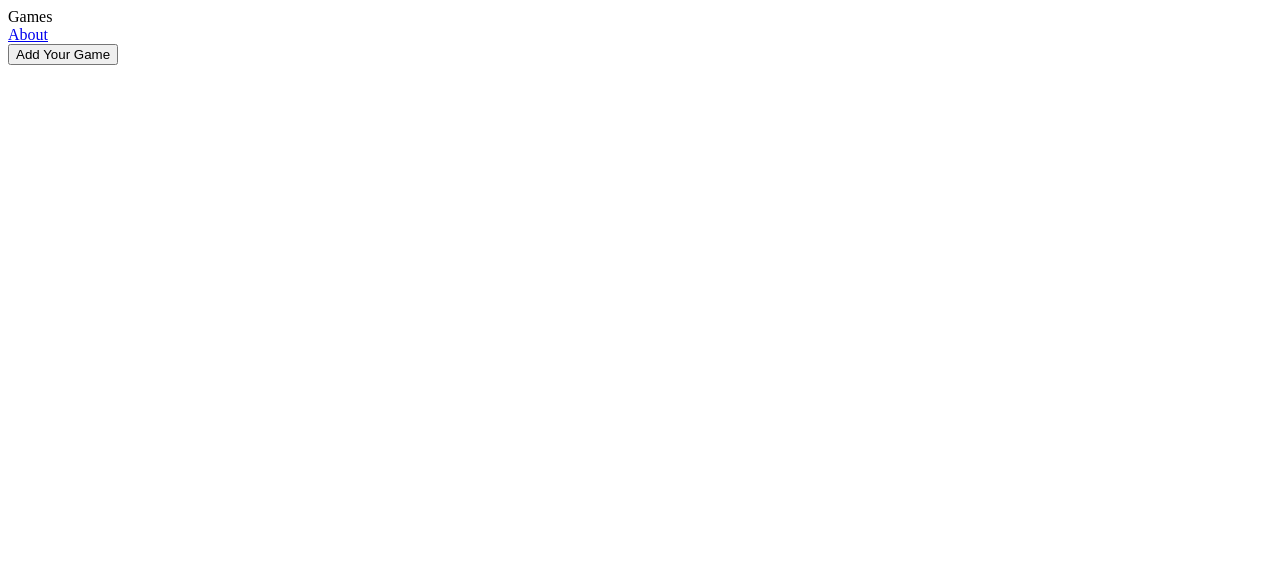
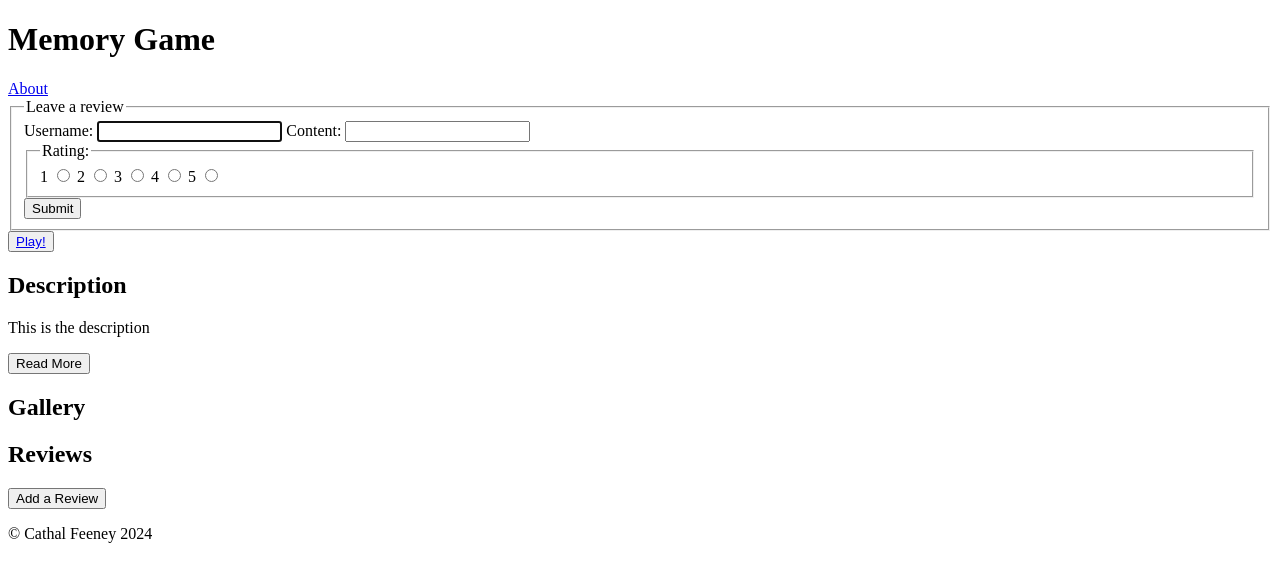
Before and after one commit to CFeeney333/MemoryGame, a plain HTML site: page index.html in a window 1280 px wide. Drawn offline with nearby package versions, Linux system fonts and the light colour scheme.

Commit message:
Add content to home page

```diff
--- a/index.html
+++ b/index.html
@@ -2,19 +2,81 @@
 <html lang="en">
 <head>
     <meta charset="UTF-8">
-    <title>Games Library</title>
+    <title>Memory Game</title>
 </head>
 <body>
 <header>
-    <div id="title">Games</div>
-    <div id="about"><a href="about.html">About</a></div>
+    <h1>Memory Game</h1>
+    <a href="about.html">About</a>
 </header>
 <main>
-    <section id="add-section">
-        <button> Add Your Game</button>
-    </section>
+    <form id="modal">
+        <fieldset>
+            <legend>Leave a review</legend>
+            <div>
+                <label for="username">Username:</label>
+                <input autofocus id="username" name="username" required type="text">
+
+                <label for="content">Content:</label>
+                <input id="content" name="content" required type="text"/>
+
+                <fieldset>
+                    <legend>Rating:</legend>
+
+                    <label for="radio1">1</label>
+                    <input id="radio1" name="rating" type="radio" value="1">
+
+                    <label for="radio2">2</label>
+                    <input id="radio2" name="rating" type="radio" value="2">
+
+                    <label for="radio3">3</label>
+                    <input id="radio3" name="rating" type="radio" value="3">
+
+                    <label for="radio4">4</label>
+                    <input id="radio4" name="rating" type="radio" value="4">
+
+                    <label for="radio5">5</label>
+                    <input id="radio5" name="rating" type="radio" value="5">
+
+                </fieldset>
+            </div>
+            <input type="submit" value="Submit">
+        </fieldset>
+    </form>
+
+    <button><a href="memorygame.html">Play!</a></button>
+
+    <h2>Description</h2>
+    <p>This is the description</p>
+    <button>Read More</button>
+
+    <h2>Gallery</h2>
+    <div id="gallery"></div>
+
+    <h2>Reviews</h2>
+    <input class='plain' id="btn" type='button' value='Add a Review'>
+    <div id="reviews"></div>
+
+    <script id="review" type="text/x-handlebars-template">
+        {{#each this}}
+            <h3>{{username}} reviewed on: {{date}}</h3>
+            <p>{{{content}}}</p>
+            <p>{{rating}}</p>
+        {{/each}}
+    </script>
+
+    <script id="images" type="text/x-handlebars-template">
+        {{#each this}}
+            <a href="images/{{{name}}}" data-lg-size="600-600">
+                <img src="images/thumbnails/{{{name}}}" alt="{{{alt}}}">
+            </a>
+        {{/each}}
+    </script>
 </main>
 <footer></footer>
+<footer>
+<p>&copy; Cathal Feeney 2024</p>
+</footer>
 <script src="https://cdnjs.cloudflare.com/ajax/libs/handlebars.js/4.7.8/handlebars.min.js"></script>
 <script src="js/home.js"></script>
 </body>
```
